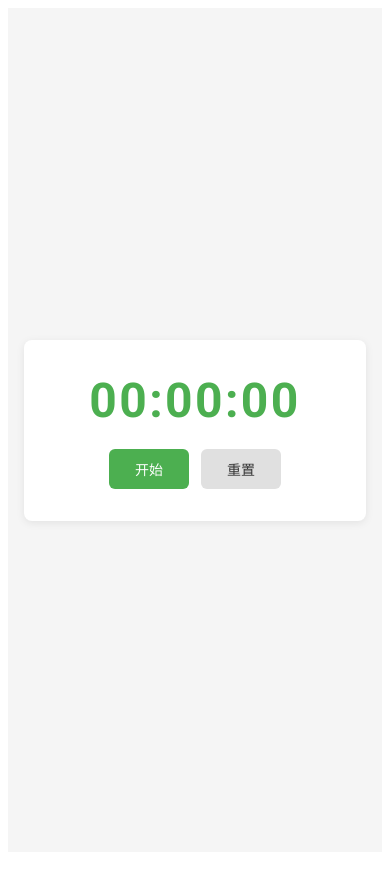
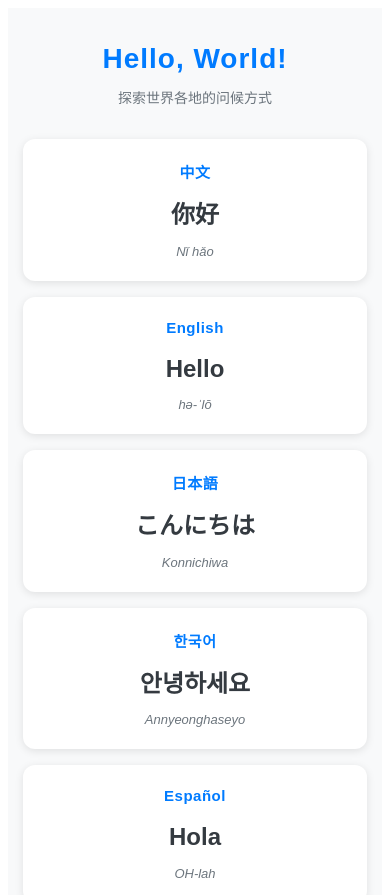
Before and after one commit to MaskerPRC/easy-vibe-coding-repos, a Vue app: page / in a window 390 px wide. Shown: the top 895 px of the page. Before the commit the page ends 860 px from the top, so only its background shows below. Built offline with nearby package versions, Linux system fonts and the light colour scheme; no server answers.

Commit message:
Auto sync: 2025-11-10T20:14:01.513Z

```diff
--- a/src/App.vue
+++ b/src/App.vue
@@ -1,339 +1,258 @@
 <template>
   <div class="app">
-    <div class="timer-container">
-      <div class="timer-box">
-        <!-- 计时器显示 -->
-        <div class="timer-display">{{ formattedTime }}</div>
+    <div class="container">
+      <!-- 页面标题 -->
+      <header class="page-header">
+        <h1 class="main-title">Hello, World!</h1>
+        <p class="subtitle">探索世界各地的问候方式</p>
+      </header>
 
-        <!-- 开始时间提示 -->
-        <div class="timer-info" v-if="startTime">
-          开始时间: {{ formatStartTime }}
-        </div>
-
-        <!-- 操作按钮 -->
-        <div class="button-group">
-          <button
-            v-if="!isRunning"
-            @click="startTimer"
-            class="btn btn-start"
-            :disabled="loading"
-          >
-            {{ startTime ? '继续' : '开始' }}
-          </button>
-          <button
-            v-if="isRunning"
-            @click="pauseTimer"
-            class="btn btn-pause"
-            :disabled="loading"
-          >
-            暂停
-          </button>
-          <button
-            @click="resetTimer"
-            class="btn btn-reset"
-            :disabled="loading"
-          >
-            重置
-          </button>
+      <!-- 语言卡片网格 -->
+      <div class="cards-grid">
+        <div
+          v-for="(greeting, index) in greetings"
+          :key="index"
+          class="greeting-card"
+        >
+          <div class="language-name">{{ greeting.language }}</div>
+          <div class="greeting-text">{{ greeting.hello }}</div>
+          <div class="pronunciation" v-if="greeting.pronunciation">
+            {{ greeting.pronunciation }}
+          </div>
         </div>
       </div>
+
+      <!-- 页脚 -->
+      <footer class="page-footer">
+        <p>&copy; 2025 Hello World. 让世界更加互联互通</p>
+      </footer>
     </div>
   </div>
 </template>
 
 <script setup>
-import { ref, computed, onMounted, onUnmounted } from 'vue';
-import axios from 'axios';
+import { ref } from 'vue'
 
-// 状态
-const isRunning = ref(false);
-const startTime = ref(null);
-const elapsedTime = ref(0);
-const loading = ref(false);
-let intervalId = null;
-
-// 格式化时间显示（HH:MM:SS）
-const formattedTime = computed(() => {
-  const totalSeconds = Math.floor(elapsedTime.value / 1000);
-  const hours = Math.floor(totalSeconds / 3600);
-  const minutes = Math.floor((totalSeconds % 3600) / 60);
-  const seconds = totalSeconds % 60;
-
-  return `${String(hours).padStart(2, '0')}:${String(minutes).padStart(2, '0')}:${String(seconds).padStart(2, '0')}`;
-});
-
-// 格式化开始时间
-const formatStartTime = computed(() => {
-  if (!startTime.value) return '';
-  const date = new Date(startTime.value);
-  return date.toLocaleString('zh-CN', {
-    year: 'numeric',
-    month: '2-digit',
-    day: '2-digit',
-    hour: '2-digit',
-    minute: '2-digit',
-    second: '2-digit',
-    hour12: false
-  });
-});
-
-// 获取计时器状态
-const fetchStatus = async () => {
-  try {
-    const response = await axios.get('/api/timer/status');
-    isRunning.value = response.data.isRunning;
-    startTime.value = response.data.startTime;
-    elapsedTime.value = response.data.elapsedTime;
-  } catch (error) {
-    console.error('获取状态失败:', error);
-  }
-};
-
-// 开始计时
-const startTimer = async () => {
-  loading.value = true;
-  try {
-    await axios.post('/api/timer/start');
-    await fetchStatus();
-    startInterval();
-  } catch (error) {
-    console.error('开始计时失败:', error);
-  } finally {
-    loading.value = false;
-  }
-};
-
-// 暂停计时
-const pauseTimer = async () => {
-  loading.value = true;
-  try {
-    await axios.post('/api/timer/pause');
-    await fetchStatus();
-    stopInterval();
-  } catch (error) {
-    console.error('暂停计时失败:', error);
-  } finally {
-    loading.value = false;
-  }
-};
-
-// 重置计时
-const resetTimer = async () => {
-  loading.value = true;
-  try {
-    await axios.post('/api/timer/reset');
-    await fetchStatus();
-    stopInterval();
-  } catch (error) {
-    console.error('重置计时失败:', error);
-  } finally {
-    loading.value = false;
-  }
-};
-
-// 启动定时更新
-const startInterval = () => {
-  if (intervalId) return;
-  intervalId = setInterval(() => {
-    fetchStatus();
-  }, 100); // 每100毫秒更新一次
-};
-
-// 停止定时更新
-const stopInterval = () => {
-  if (intervalId) {
-    clearInterval(intervalId);
-    intervalId = null;
-  }
-};
-
-// 组件挂载时获取初始状态
-onMounted(async () => {
-  await fetchStatus();
-  if (isRunning.value) {
-    startInterval();
-  }
-});
-
-// 组件卸载时清理定时器
-onUnmounted(() => {
-  stopInterval();
-});
+// 万国语言数据（存储在内存中）
+const greetings = ref([
+  { language: '中文', hello: '你好', pronunciation: 'Nǐ hǎo' },
+  { language: 'English', hello: 'Hello', pronunciation: 'hə-ˈlō' },
+  { language: '日本語', hello: 'こんにちは', pronunciation: 'Konnichiwa' },
+  { language: '한국어', hello: '안녕하세요', pronunciation: 'Annyeonghaseyo' },
+  { language: 'Español', hello: 'Hola', pronunciation: 'OH-lah' },
+  { language: 'Français', hello: 'Bonjour', pronunciation: 'bohn-ZHOOR' },
+  { language: 'Deutsch', hello: 'Guten Tag', pronunciation: 'GOO-ten tahk' },
+  { language: 'Italiano', hello: 'Ciao', pronunciation: 'chow' },
+  { language: 'Português', hello: 'Olá', pronunciation: 'oh-LAH' },
+  { language: 'Русский', hello: 'Здравствуйте', pronunciation: 'ZDRAH-stvooy-tye' },
+  { language: 'العربية', hello: 'مرحبا', pronunciation: 'Marhaba' },
+  { language: 'हिन्दी', hello: 'नमस्ते', pronunciation: 'Namaste' },
+  { language: 'Türkçe', hello: 'Merhaba', pronunciation: 'mer-ha-BAH' },
+  { language: 'Nederlands', hello: 'Hallo', pronunciation: 'HAH-loh' },
+  { language: 'Svenska', hello: 'Hej', pronunciation: 'hey' },
+  { language: 'Polski', hello: 'Cześć', pronunciation: 'cheshch' },
+  { language: 'Ελληνικά', hello: 'Γεια σας', pronunciation: 'YAH-sas' },
+  { language: 'עברית', hello: 'שלום', pronunciation: 'Shalom' },
+  { language: 'ไทย', hello: 'สวัสดี', pronunciation: 'Sawatdee' },
+  { language: 'Tiếng Việt', hello: 'Xin chào', pronunciation: 'sin chow' },
+  { language: 'Bahasa Indonesia', hello: 'Halo', pronunciation: 'HAH-loh' },
+  { language: 'Tagalog', hello: 'Kamusta', pronunciation: 'kah-moos-TAH' },
+  { language: 'Kiswahili', hello: 'Jambo', pronunciation: 'JAHM-boh' },
+  { language: 'Suomi', hello: 'Hei', pronunciation: 'hay' }
+])
 </script>
 
 <style scoped>
-/* 导入字体 */
-@import url('https://fonts.googleapis.com/css2?family=Roboto:wght@400;500;700&display=swap');
-
 * {
   margin: 0;
   padding: 0;
   box-sizing: border-box;
 }
 
+/* 主容器 */
 .app {
   min-height: 100vh;
-  background: #F5F5F5;
-  display: flex;
-  align-items: center;
-  justify-content: center;
-  padding: 24px;
-  font-family: 'Roboto', 'Inter', -apple-system, BlinkMacSystemFont, 'Segoe UI', sans-serif;
+  background: #F8F9FA;
+  padding: 20px;
+  font-family: "Noto Sans SC", "思源黑体", "PingFang SC", "Hiragino Sans GB", "Microsoft YaHei", sans-serif;
 }
 
-.timer-container {
-  width: 100%;
-  max-width: 500px;
-  text-align: center;
+.container {
+  max-width: 1200px;
+  margin: 0 auto;
 }
 
-.timer-box {
-  background: #FFFFFF;
-  padding: 48px 32px;
-  border-radius: 8px;
-  box-shadow: 0px 2px 8px rgba(0, 0, 0, 0.08);
+/* 页面标题区 */
+.page-header {
+  text-align: center;
+  margin-bottom: 48px;
+  padding-top: 40px;
 }
 
-/* 计时器显示 */
-.timer-display {
-  font-size: 64px;
+.main-title {
+  font-size: 48px;
   font-weight: 700;
-  color: #4CAF50;
-  margin-bottom: 24px;
-  font-variant-numeric: tabular-nums;
-  letter-spacing: 0.05em;
-  font-family: 'Roboto', monospace;
+  color: #007BFF;
+  margin-bottom: 16px;
+  letter-spacing: 1px;
 }
 
-/* 开始时间提示 */
-.timer-info {
-  font-size: 14px;
-  color: #666666;
-  margin-bottom: 32px;
+.subtitle {
+  font-size: 18px;
+  color: #6C757D;
   font-weight: 400;
 }
 
-/* 按钮组 */
-.button-group {
-  display: flex;
-  gap: 16px;
-  justify-content: center;
-  flex-wrap: wrap;
+/* 卡片网格布局 */
+.cards-grid {
+  display: grid;
+  grid-template-columns: repeat(auto-fill, minmax(280px, 1fr));
+  gap: 24px;
+  margin-bottom: 60px;
 }
 
-/* 按钮通用样式 */
-.btn {
-  padding: 12px 24px;
-  font-size: 16px;
-  font-weight: 500;
-  border: none;
-  border-radius: 6px;
+/* 语言卡片 */
+.greeting-card {
+  background: #FFFFFF;
+  border-radius: 12px;
+  padding: 32px 24px;
+  text-align: center;
+  box-shadow: 0 2px 8px rgba(0, 0, 0, 0.1);
+  transition: all 0.3s ease;
   cursor: pointer;
-  transition: all 0.2s ease;
-  font-family: 'Roboto', sans-serif;
-  min-width: 100px;
+  border: 2px solid transparent;
 }
 
-.btn:disabled {
-  opacity: 0.5;
-  cursor: not-allowed;
+.greeting-card:hover {
+  transform: translateY(-4px);
+  box-shadow: 0 4px 16px rgba(0, 123, 255, 0.2);
+  border-color: #007BFF;
 }
 
-/* 开始按钮 */
-.btn-start {
-  background: #4CAF50;
-  color: #FFFFFF;
+/* 语言名称 */
+.language-name {
+  font-size: 18px;
+  font-weight: 600;
+  color: #007BFF;
+  margin-bottom: 16px;
+  letter-spacing: 0.5px;
 }
 
-.btn-start:hover:not(:disabled) {
-  background: #45a049;
-  transform: translateY(-1px);
-  box-shadow: 0px 4px 8px rgba(76, 175, 80, 0.3);
+/* 问候语文字 */
+.greeting-text {
+  font-size: 32px;
+  font-weight: 700;
+  color: #343A40;
+  margin-bottom: 12px;
+  line-height: 1.4;
 }
 
-.btn-start:active:not(:disabled) {
-  transform: translateY(0);
-  box-shadow: 0px 2px 4px rgba(76, 175, 80, 0.3);
+/* 发音 */
+.pronunciation {
+  font-size: 14px;
+  color: #6C757D;
+  font-style: italic;
+  margin-top: 8px;
 }
 
-/* 暂停按钮 */
-.btn-pause {
-  background: #FFC107;
-  color: #333333;
+/* 页脚 */
+.page-footer {
+  text-align: center;
+  padding: 32px 20px;
+  color: #6C757D;
+  font-size: 14px;
+  border-top: 1px solid #DEE2E6;
+  margin-top: 40px;
 }
 
-.btn-pause:hover:not(:disabled) {
-  background: #ffb300;
-  transform: translateY(-1px);
-  box-shadow: 0px 4px 8px rgba(255, 193, 7, 0.3);
-}
-
-.btn-pause:active:not(:disabled) {
-  transform: translateY(0);
-  box-shadow: 0px 2px 4px rgba(255, 193, 7, 0.3);
-}
-
-/* 重置按钮 */
-.btn-reset {
-  background: #E0E0E0;
-  color: #333333;
-}
-
-.btn-reset:hover:not(:disabled) {
-  background: #d5d5d5;
-  transform: translateY(-1px);
-  box-shadow: 0px 4px 8px rgba(0, 0, 0, 0.1);
-}
-
-.btn-reset:active:not(:disabled) {
-  transform: translateY(0);
-  box-shadow: 0px 2px 4px rgba(0, 0, 0, 0.1);
-}
-
-/* 响应式设计 */
+/* 平板适配 */
 @media (max-width: 768px) {
-  .timer-box {
-    padding: 40px 24px;
+  .main-title {
+    font-size: 36px;
   }
 
-  .timer-display {
-    font-size: 56px;
+  .subtitle {
+    font-size: 16px;
   }
 
-  .btn {
-    padding: 10px 20px;
-    font-size: 15px;
-    min-width: 90px;
+  .cards-grid {
+    grid-template-columns: repeat(auto-fill, minmax(240px, 1fr));
+    gap: 20px;
+  }
+
+  .greeting-card {
+    padding: 24px 20px;
+  }
+
+  .greeting-text {
+    font-size: 28px;
+  }
+
+  .language-name {
+    font-size: 16px;
   }
 }
 
+/* 手机适配 */
 @media (max-width: 480px) {
   .app {
-    padding: 16px;
+    padding: 15px;
   }
 
-  .timer-box {
-    padding: 32px 20px;
+  .page-header {
+    margin-bottom: 32px;
+    padding-top: 20px;
   }
 
-  .timer-display {
-    font-size: 48px;
-    margin-bottom: 20px;
+  .main-title {
+    font-size: 28px;
+    margin-bottom: 12px;
   }
 
-  .timer-info {
-    font-size: 13px;
-    margin-bottom: 24px;
+  .subtitle {
+    font-size: 14px;
   }
 
-  .button-group {
-    gap: 12px;
+  .cards-grid {
+    grid-template-columns: 1fr;
+    gap: 16px;
   }
 
-  .btn {
-    padding: 10px 18px;
-    font-size: 14px;
-    min-width: 80px;
+  .greeting-card {
+    padding: 20px 16px;
+  }
+
+  .greeting-text {
+    font-size: 24px;
+  }
+
+  .language-name {
+    font-size: 15px;
+  }
+
+  .pronunciation {
+    font-size: 13px;
+  }
+
+  .page-footer {
+    font-size: 12px;
+    padding: 24px 15px;
   }
 }
+
+/* 动画效果 */
+@keyframes fadeIn {
+  from {
+    opacity: 0;
+    transform: translateY(20px);
+  }
+  to {
+    opacity: 1;
+    transform: translateY(0);
+  }
+}
+
+.greeting-card {
+  animation: fadeIn 0.5s ease-out;
+}
 </style>
```
Also changed, not shown: 2 other files (tests, documents, lock files or other folders).
